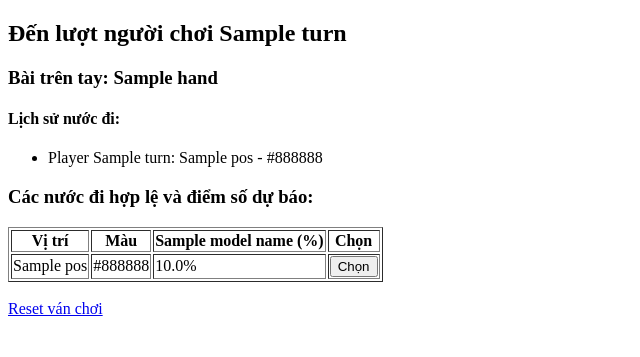
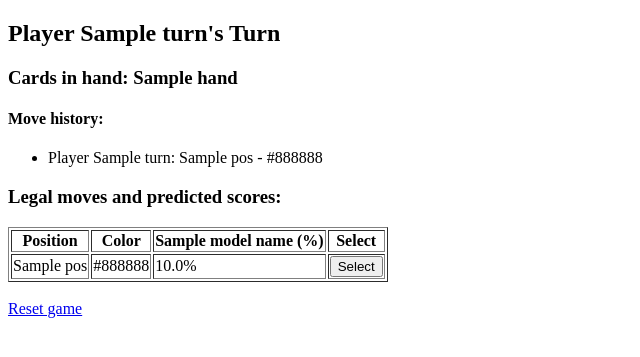
Before and after one commit to QuocAnhtapcode/PenguinParty, a Python web app: template PenguinPartyClient/test_app/templates/game.html in a window 1280 px wide. Shown: the top 357 px of the page, without its empty margins (0-640 px from the left). Run offline with Jinja, Linux system fonts and the light colour scheme; the template is opened without the code that fills it: most values are stand-ins (such as "Sample title", 1, 10 or a date in 2020).

Commit message:
Use bigger dataset and change to English

```diff
--- a/PenguinPartyClient/test_app/app.py
+++ b/PenguinPartyClient/test_app/app.py
@@ -8,7 +8,9 @@ import numpy as np
 app = Flask(__name__)
 app.secret_key = 'QuocAnhtapcode'
 
-BASE_DIR = os.path.dirname(os.path.abspath(__file__))
+CUR_DIR = os.path.dirname(os.path.abspath(__file__))
+
+BASE_DIR = os.path.abspath(os.path.join(CUR_DIR, ".."))
 
 model_files = [
     os.path.join(BASE_DIR, "penguinparty_RandomForest.pkl"),
--- a/PenguinPartyClient/test_app/templates/game.html
+++ b/PenguinPartyClient/test_app/templates/game.html
@@ -1,26 +1,26 @@
 <!DOCTYPE html>
 <html>
 <head>
-    <title>Ván chơi Penguin Party</title>
+    <title>Penguin Party Game</title>
 </head>
 <body>
-    <h2>Đến lượt người chơi {{ turn }}</h2>
-    <h3>Bài trên tay: {{ hand }}</h3>
-    <h4>Lịch sử nước đi:</h4>
+    <h2>Player {{ turn }}'s Turn</h2>
+    <h3>Cards in hand: {{ hand }}</h3>
+    <h4>Move history:</h4>
     <ul>
     {% for move in history %}
         <li>Player {{ move.turn }}: {{ move.pos }} - {{ move.color }}</li>
     {% endfor %}
     </ul>
-    <h3>Các nước đi hợp lệ và điểm số dự báo:</h3>
+    <h3>Legal moves and predicted scores:</h3>
     <form method="post">
     <table border="1">
         <tr>
-            <th>Vị trí</th><th>Màu</th>
+            <th>Position</th><th>Color</th>
             {% for name in model_names %}
             <th>{{ name }} (%)</th>
             {% endfor %}
-            <th>Chọn</th>
+            <th>Select</th>
         </tr>
         {% for m in move_scores %}
         <tr>
@@ -30,7 +30,7 @@
             <td>{{ "%.1f"|format(m.scores[name]) }}%</td>
             {% endfor %}
             <td>
-                <button name="pos" value="{{ m.pos }}" type="submit" formaction="?color={{ m.color }}">Chọn</button>
+                <button name="pos" value="{{ m.pos }}" type="submit" formaction="?color={{ m.color }}">Select</button>
                 <input type="hidden" name="color" value="{{ m.color }}">
             </td>
         </tr>
@@ -39,6 +39,6 @@
 
     </form>
     <br>
-    <a href="{{ url_for('reset') }}">Reset ván chơi</a>
+    <a href="{{ url_for('reset') }}">Reset game</a>
 </body>
 </html>
--- a/PenguinPartyClient/test_app/templates/index.html
+++ b/PenguinPartyClient/test_app/templates/index.html
@@ -6,7 +6,7 @@
 <body>
     <h2>Penguin Party - 2 Players</h2>
     <form method="post">
-        <button type="submit">Bắt đầu ván mới</button>
+        <button type="submit">Start New Game</button>
     </form>
 </body>
 </html>
```
Also changed, not shown: PenguinPartyClient/test_app/templates/end.html (+7 -7 lines), 3 other files.
